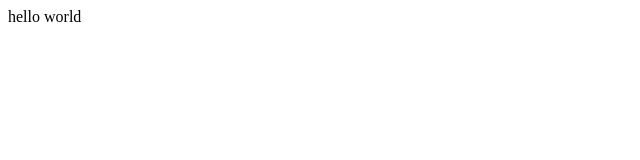
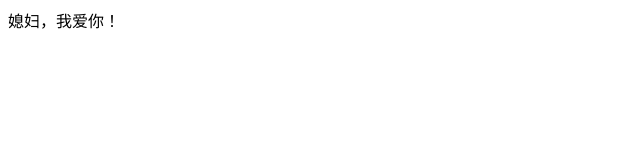
Before and after one commit to xuanyazhang/xuanyazhang.github.io, a plain HTML site: page index.html in a window 1280 px wide. Shown: the full height of the page, 0-640 px from the left. Drawn offline with Linux system fonts and the light colour scheme.

Commit message:
Update index.html

```diff
--- a/index.html
+++ b/index.html
@@ -5,6 +5,6 @@
 	<title>首页</title>
 </head>
 <body>
-hello world
+媳妇，我爱你！
 </body>
 </html>
```
